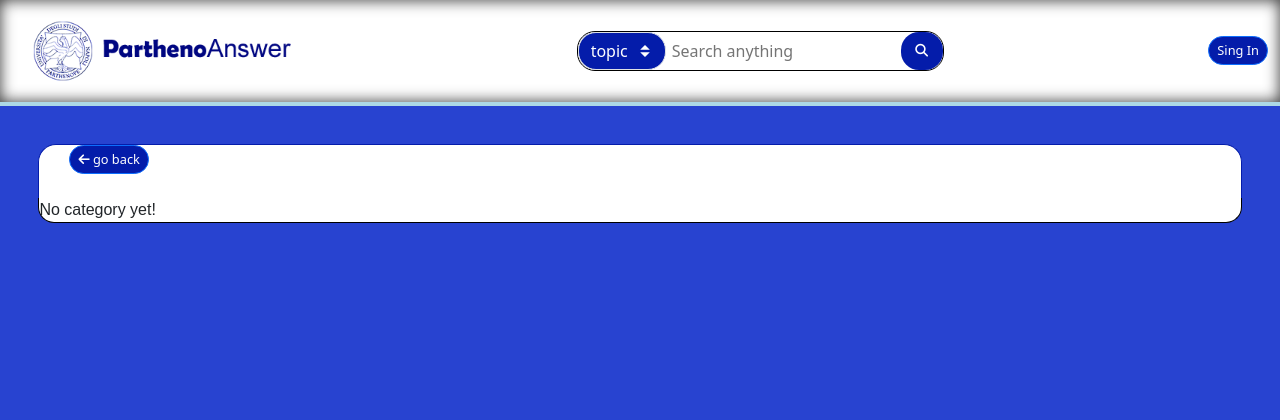
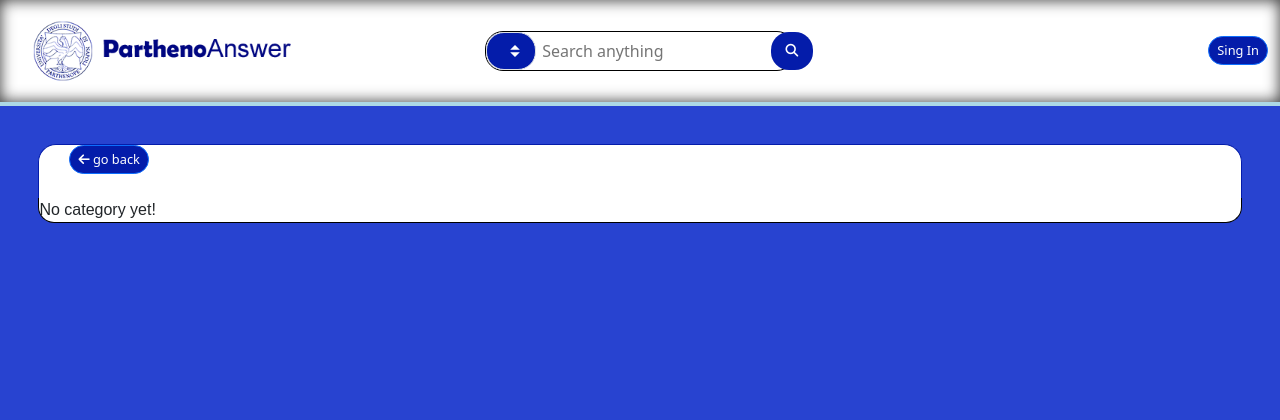
Before and after one commit to kappino/ParthenoAnswer, a Flask app: page / in a window 1280 px wide. Shown: the top 420 px of the page. Run offline with Flask 2, Linux system fonts and the light colour scheme; data that the repository does not hold is empty; some libraries are stand-ins or nearby versions.

Commit message:
modified:   static/styles.css

```diff
--- a/static/styles.css
+++ b/static/styles.css
@@ -42,6 +42,12 @@ input{
 	flex-direction:row;
 	border:1px solid black;
 	border-radius: 18px;
+	position: absolute;
+	left: 0;
+	right: 0;
+	margin-left: auto;
+	margin-right: auto;
+	width: 310px; /* Need a specific value to work */
 }
 #footer {
 	text-align: center;
```
